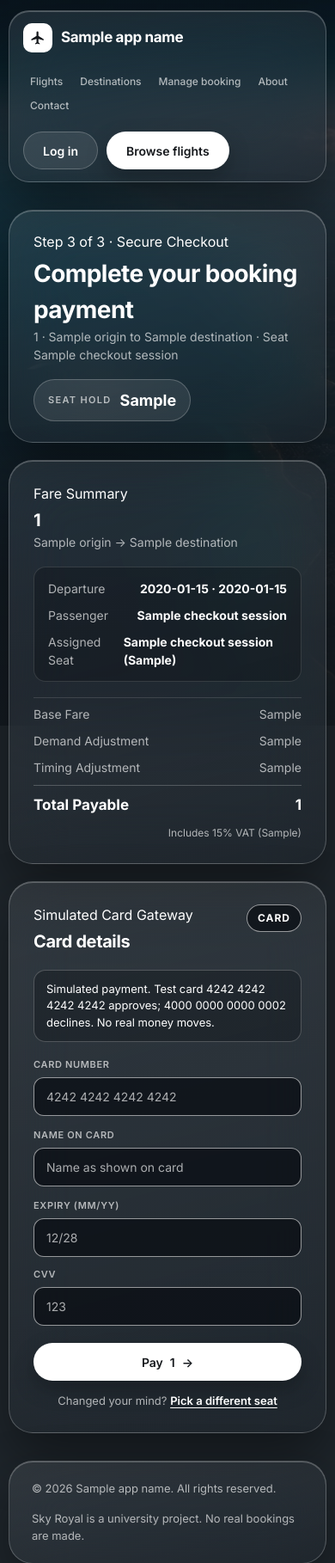
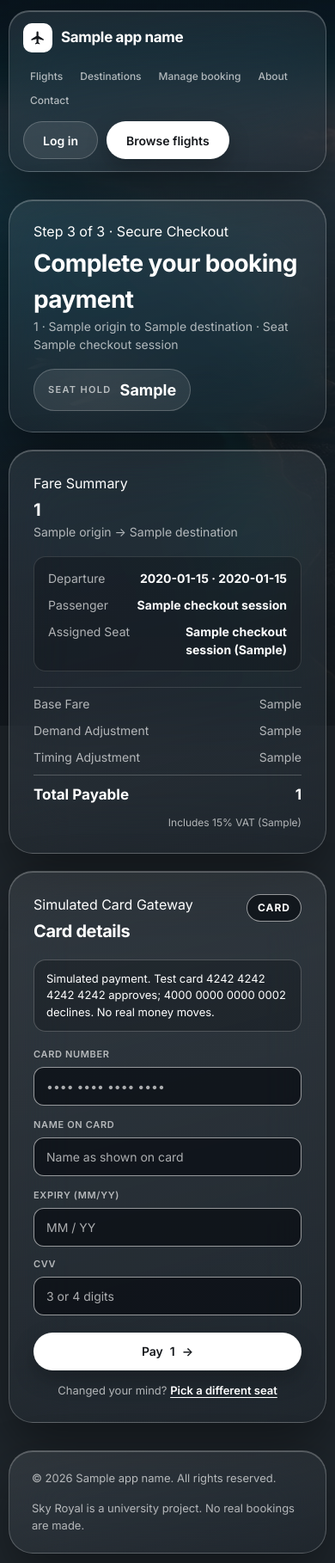
Before and after one commit to zennin7/flight-reservation-system, a Spring app: page /checkout in a window 390 px wide. Shown: the top 1818 px of the page at 86% size. Run offline with Thymeleaf, Linux system fonts and the light colour scheme; the template is opened without the code that fills it: most values are stand-ins (such as "Sample title", 1, 10 or a date in 2020); data that the repository does not hold is empty.

Commit message:
P2 Step 4: quiet Jetty request logging and polish checkout/cancel/verify responsive UI
Co-authored-by: SinikiweMasondo <osmasondo06@gmail.com>
Co-authored-by: ThelediMaluleka <theledimaluleka@gmail.com>

```diff
--- a/web/src/main/resources/static/css/glass-web.css
+++ b/web/src/main/resources/static/css/glass-web.css
@@ -176,8 +176,8 @@ main, section, .glass-panel, .routes-panel, .routes-table-wrap {
     display: flex;
     align-items: center;
     justify-content: space-between;
-    gap: 20px;
-    padding: 12px 20px;
+    gap: 14px;
+    padding: 12px 18px;
     border-radius: 999px;
 }
 
@@ -212,13 +212,13 @@ main, section, .glass-panel, .routes-panel, .routes-table-wrap {
 .nav-links {
     display: flex;
     align-items: center;
-    gap: 8px;
+    gap: 4px;
     list-style: none;
     flex-wrap: wrap;
 }
 
 .nav-link {
-    padding: 8px 14px;
+    padding: 8px 11px;
     border-radius: 999px;
     font-size: 14px;
     font-weight: 500;
@@ -1598,6 +1598,16 @@ main, section, .glass-panel, .routes-panel, .routes-table-wrap {
     color: var(--glass-text-muted);
 }
 
+.checkout-meta-row span:first-child {
+    flex-shrink: 0;
+}
+
+.checkout-meta-row strong,
+.checkout-price-row span:last-child,
+.checkout-price-total strong {
+    text-align: right;
+}
+
 .checkout-breakdown {
     display: flex;
     flex-direction: column;
@@ -1667,6 +1677,9 @@ main, section, .glass-panel, .routes-panel, .routes-table-wrap {
     .checkout-card-split {
         grid-template-columns: 1fr;
     }
+    .checkout-grid.checkout-has-error .checkout-form-card {
+        order: -1;
+    }
     .bp-ticket {
         grid-template-columns: 1fr;
     }
@@ -1734,6 +1747,14 @@ main, section, .glass-panel, .routes-panel, .routes-table-wrap {
     .auth-card {
         padding: 22px 18px;
     }
+    .auth-submit.btn-pill {
+        height: auto;
+        min-height: 44px;
+        padding: 11px 18px;
+        white-space: normal;
+        text-align: center;
+        line-height: 1.3;
+    }
     .bp-header-card, .bp-main, .bp-stub {
         padding: 18px;
     }
--- a/web/src/main/resources/templates/checkout.html
+++ b/web/src/main/resources/templates/checkout.html
@@ -77,7 +77,8 @@
           </div>
         </section>
 
-        <div th:if="${checkoutState == 'active'}" class="checkout-grid">
+        <div th:if="${checkoutState == 'active'}" class="checkout-grid"
+             th:classappend="${payError != null} ? ' checkout-has-error' : ''">
           <aside class="glass-panel checkout-summary">
             <div>
               <span class="eyebrow">Fare Summary</span>
@@ -159,7 +160,7 @@
                 <label for="cardNumber" class="field-label">Card number</label>
                 <input type="text" id="cardNumber" name="cardNumber" class="field-control"
                        inputmode="numeric" autocomplete="cc-number" maxlength="23"
-                       placeholder="4242 4242 4242 4242" required>
+                       placeholder="•••• •••• •••• ••••" required>
               </div>
 
               <div class="field-group">
@@ -174,14 +175,14 @@
                   <label for="cardExpiry" class="field-label">Expiry (MM/YY)</label>
                   <input type="text" id="cardExpiry" name="expiry" class="field-control"
                          inputmode="numeric" autocomplete="cc-exp" maxlength="7"
-                         placeholder="12/28" required>
+                         placeholder="MM / YY" required>
                 </div>
 
                 <div class="field-group">
                   <label for="cardCvv" class="field-label">CVV</label>
                   <input type="password" id="cardCvv" name="cvv" class="field-control"
                          inputmode="numeric" autocomplete="cc-csc" maxlength="4"
-                         placeholder="123" required>
+                         placeholder="3 or 4 digits" required>
                 </div>
               </div>
 
```
Also changed, not shown: web/src/main/resources/logback.xml (added, +10 -0 lines).
